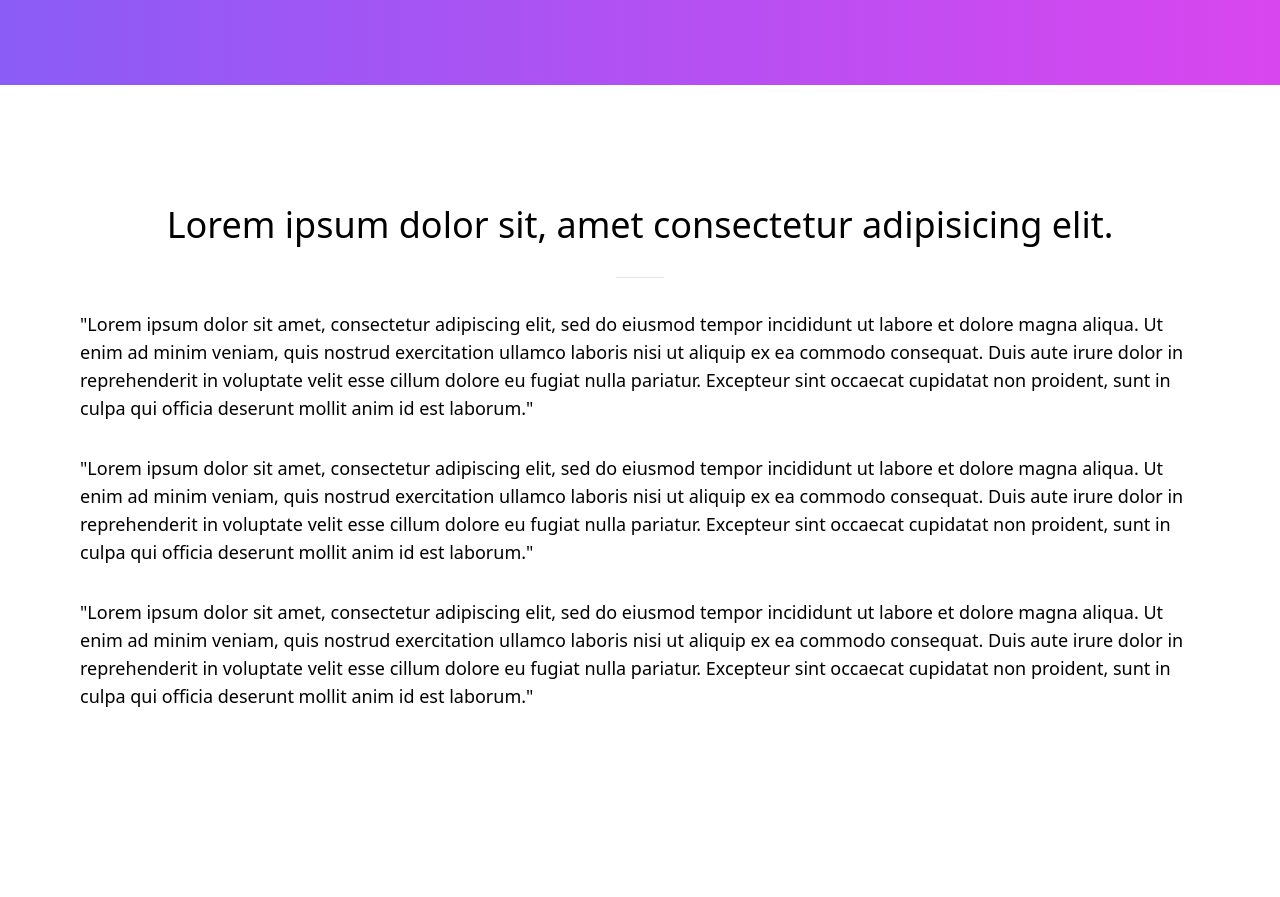
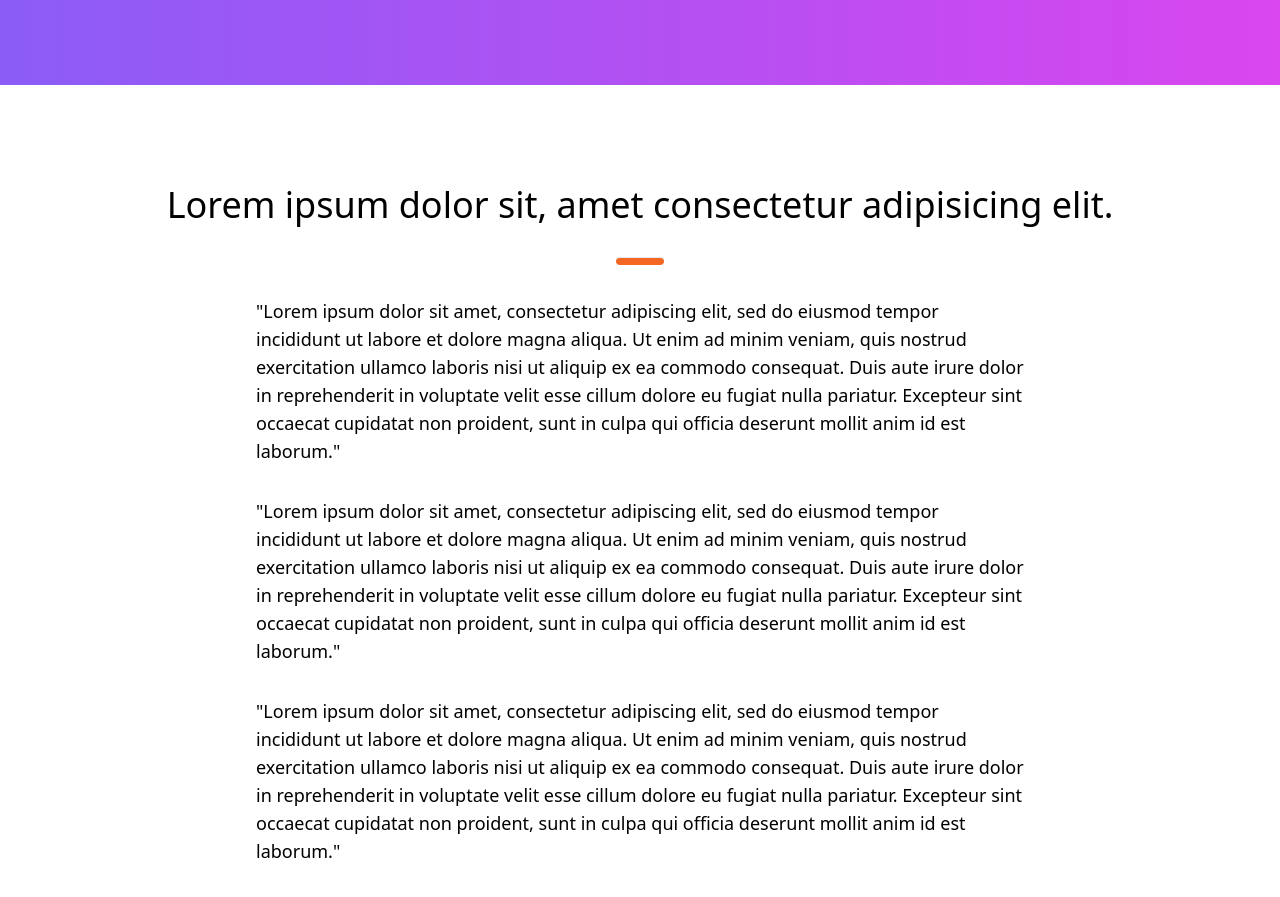
Before and after one commit to SandeSydney/pesh-portfolio, a React (Vite) app: page / in a window 1280 px wide. Shown: the part 840-1737 px from the top of the page. Built offline with nearby package versions, Linux system fonts and the light colour scheme.

Commit message:
Styled Homepage elements

```diff
--- a/src/components/Homepage.jsx
+++ b/src/components/Homepage.jsx
@@ -15,12 +15,12 @@ function Homepage() {
                 <a className='border text-white mb-20 px-5 py-2 rounded uppercase animate-bounce hover:px-8 hover:animate-none' href="">Let's Talk</a>
             </section>
 
-            <section className="p-20 h-screen flex flex-col items-center space-y-8 text-lg">
-                <h2 className='text-4xl'>Lorem ipsum dolor sit, amet consectetur adipisicing elit.</h2>
-                <hr className='w-12'/>
-                <p>"Lorem ipsum dolor sit amet, consectetur adipiscing elit, sed do eiusmod tempor incididunt ut labore et dolore magna aliqua. Ut enim ad minim veniam, quis nostrud exercitation ullamco laboris nisi ut aliquip ex ea commodo consequat. Duis aute irure dolor in reprehenderit in voluptate velit esse cillum dolore eu fugiat nulla pariatur. Excepteur sint occaecat cupidatat non proident, sunt in culpa qui officia deserunt mollit anim id est laborum."</p>
-                <p>"Lorem ipsum dolor sit amet, consectetur adipiscing elit, sed do eiusmod tempor incididunt ut labore et dolore magna aliqua. Ut enim ad minim veniam, quis nostrud exercitation ullamco laboris nisi ut aliquip ex ea commodo consequat. Duis aute irure dolor in reprehenderit in voluptate velit esse cillum dolore eu fugiat nulla pariatur. Excepteur sint occaecat cupidatat non proident, sunt in culpa qui officia deserunt mollit anim id est laborum."</p>
-                <p>"Lorem ipsum dolor sit amet, consectetur adipiscing elit, sed do eiusmod tempor incididunt ut labore et dolore magna aliqua. Ut enim ad minim veniam, quis nostrud exercitation ullamco laboris nisi ut aliquip ex ea commodo consequat. Duis aute irure dolor in reprehenderit in voluptate velit esse cillum dolore eu fugiat nulla pariatur. Excepteur sint occaecat cupidatat non proident, sunt in culpa qui officia deserunt mollit anim id est laborum."</p>
+            <section className="bg-[#F7F7F7]p-20 min-h-screen flex flex-col justify-center items-center space-y-8 text-lg px-8">
+                <h2 className='text-4xl text-center'>Lorem ipsum dolor sit, amet consectetur adipisicing elit.</h2>
+                <hr className='w-12 h-2 bg-[#F46624] rounded'/>
+                <p className='max-w-3xl'>"Lorem ipsum dolor sit amet, consectetur adipiscing elit, sed do eiusmod tempor incididunt ut labore et dolore magna aliqua. Ut enim ad minim veniam, quis nostrud exercitation ullamco laboris nisi ut aliquip ex ea commodo consequat. Duis aute irure dolor in reprehenderit in voluptate velit esse cillum dolore eu fugiat nulla pariatur. Excepteur sint occaecat cupidatat non proident, sunt in culpa qui officia deserunt mollit anim id est laborum."</p>
+                <p className='max-w-3xl'>"Lorem ipsum dolor sit amet, consectetur adipiscing elit, sed do eiusmod tempor incididunt ut labore et dolore magna aliqua. Ut enim ad minim veniam, quis nostrud exercitation ullamco laboris nisi ut aliquip ex ea commodo consequat. Duis aute irure dolor in reprehenderit in voluptate velit esse cillum dolore eu fugiat nulla pariatur. Excepteur sint occaecat cupidatat non proident, sunt in culpa qui officia deserunt mollit anim id est laborum."</p>
+                <p className='max-w-3xl'>"Lorem ipsum dolor sit amet, consectetur adipiscing elit, sed do eiusmod tempor incididunt ut labore et dolore magna aliqua. Ut enim ad minim veniam, quis nostrud exercitation ullamco laboris nisi ut aliquip ex ea commodo consequat. Duis aute irure dolor in reprehenderit in voluptate velit esse cillum dolore eu fugiat nulla pariatur. Excepteur sint occaecat cupidatat non proident, sunt in culpa qui officia deserunt mollit anim id est laborum."</p>
             </section>
         </>
     )
```
